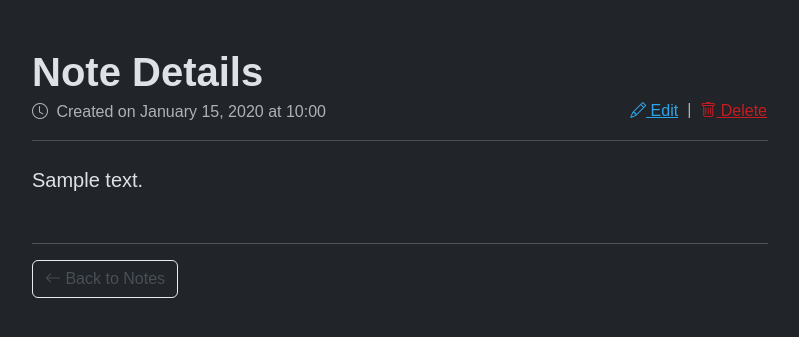
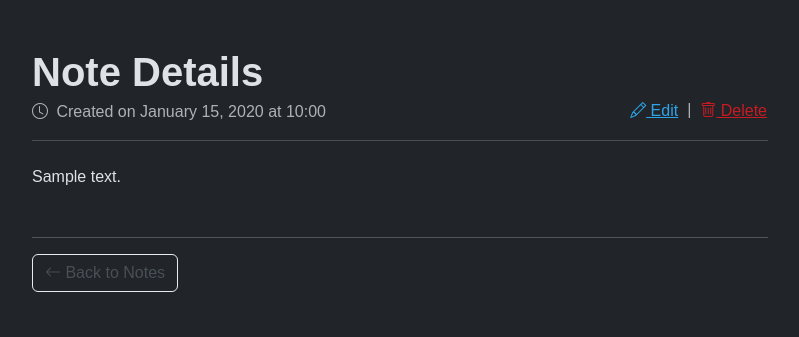
Before and after one commit to dvrkdev/flask-notes-app, a Flask app: page /note/1 in a window 1280 px wide. Shown: the part 59-396 px from the top of the page, without its empty margins (240-1039 px from the left). Run offline with Flask 3, Linux system fonts and the light colour scheme; a user stored in the database is signed in; tables that the repository leaves empty hold one stand-in row (values such as "Sample post"); some libraries are stand-ins or nearby versions; some web fonts are replaced.

Commit message:
fix: remove unnecessary lead class from note content article

```diff
--- a/app/templates/view_note.html
+++ b/app/templates/view_note.html
@@ -25,7 +25,7 @@
                     {% endif %}
                 </div>
             </header>
-            <article class="note-content lead">{{ note.content | safe }}</article>
+            <article class="note-content">{{ note.content | safe }}</article>
             <hr class="mt-5">
             <a href="{{ url_for('main.index') }}" class="btn btn-outline-secondary">
                 <i class="bi bi-arrow-left"></i> {{ _("Back to Notes") }}
```
